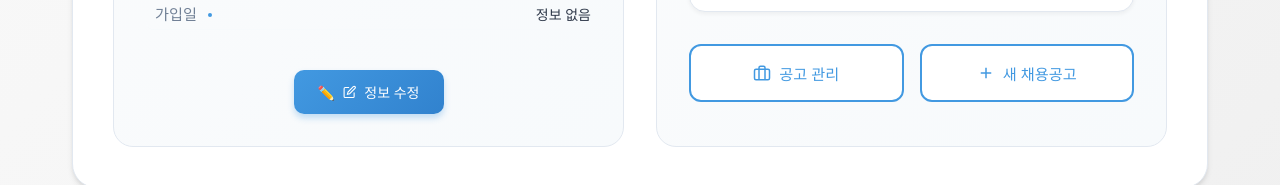
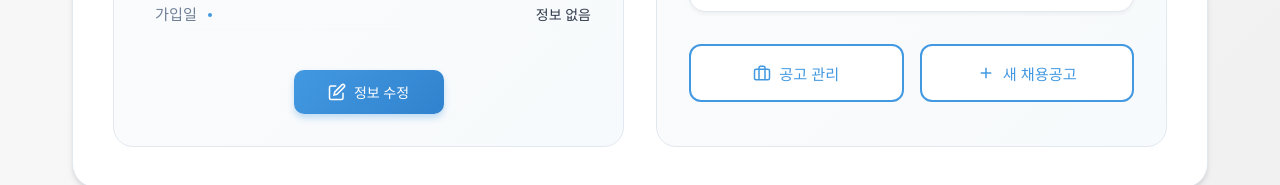
Before and after one commit to SooinDev/jobbridge-frontend, a React (Vite) app: page /mypage in a window 1280 px wide. Shown: the part 630-815 px from the top of the page. Built offline with nearby package versions, Linux system fonts and the light colour scheme; sample sign-in values are in the browser's storage.

Commit message:
이모티콘 제거

```diff
--- a/src/components/MyJobPostings.css
+++ b/src/components/MyJobPostings.css
@@ -444,7 +444,6 @@
 }
 
 .view-button::before {
-    content: '👁️';
     font-size: 0.875rem;
 }
 
@@ -463,7 +462,6 @@
 }
 
 .edit-button::before {
-    content: '✏️';
     font-size: 0.875rem;
 }
 
@@ -481,7 +479,6 @@
 }
 
 .delete-button::before {
-    content: '🗑️';
     font-size: 0.875rem;
 }
 
```
